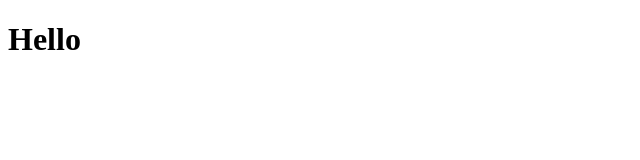
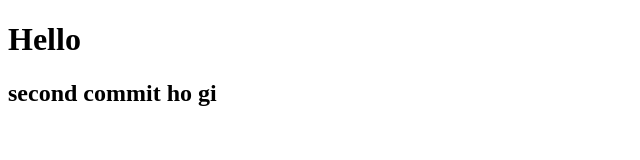
Before and after one commit to Kinza-Khan/pr205B, a plain HTML site: page index.html in a window 1280 px wide. Shown: the whole page, without its empty margins (0-640 px from the left). Drawn offline with Linux system fonts and the light colour scheme.

Commit message:
second commit

```diff
--- a/index.html
+++ b/index.html
@@ -9,6 +9,7 @@
 <body>
 
 <h1>Hello</h1>
+<h2>second commit ho gi</h2>
 
 </body>
 </html>
```
